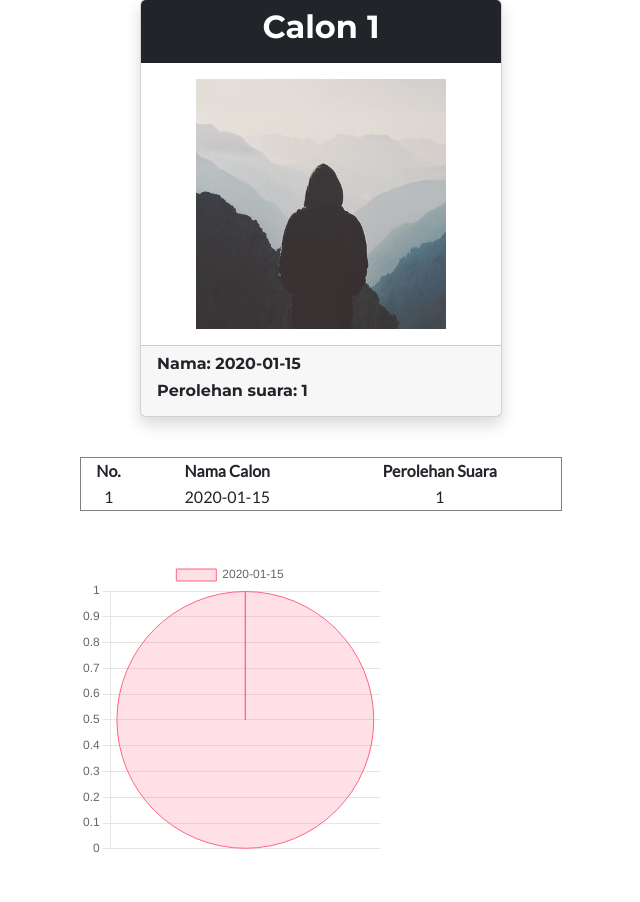
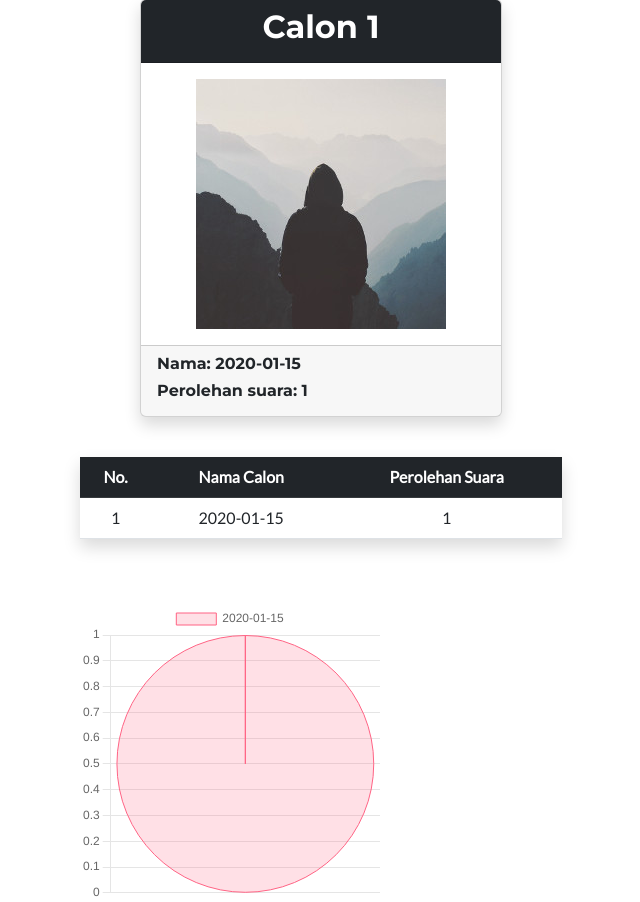
Before and after one commit to darknet777/election_system, a Django app: page /statistic/ in a window 1280 px wide. Shown: the part 355-1257 px from the top of the page, without its empty margins (319-959 px from the left). Before the commit the page ends 1207 px from the top, so only its background shows below. Run offline with Django 4.2, Linux system fonts and the light colour scheme; tables that the repository leaves empty hold one stand-in row (values such as "Sample post"); some libraries are stand-ins or nearby versions.

Commit message:
Modified table style

```diff
--- a/election_app/templates/election_app/statistic.html
+++ b/election_app/templates/election_app/statistic.html
@@ -24,12 +24,14 @@
                 </div>
                 {% endfor %}
             </div>
-            <table border="1">
-                <tr class="fw-bold">
-                    <td>No.</td>
-                    <td>Nama Calon</td>
-                    <td>Perolehan Suara</td>
-                </tr>
+            <table class="table shadow">
+                <thead class="table-dark">
+                    <tr class="fw-bold">
+                        <th>No.</th>
+                        <th>Nama Calon</th>
+                        <th>Perolehan Suara</th>
+                    </tr>
+                </thead>
                 {% for x in candidate %}
                 <tr>
                     <td>{{ x.id }}</td>
```
